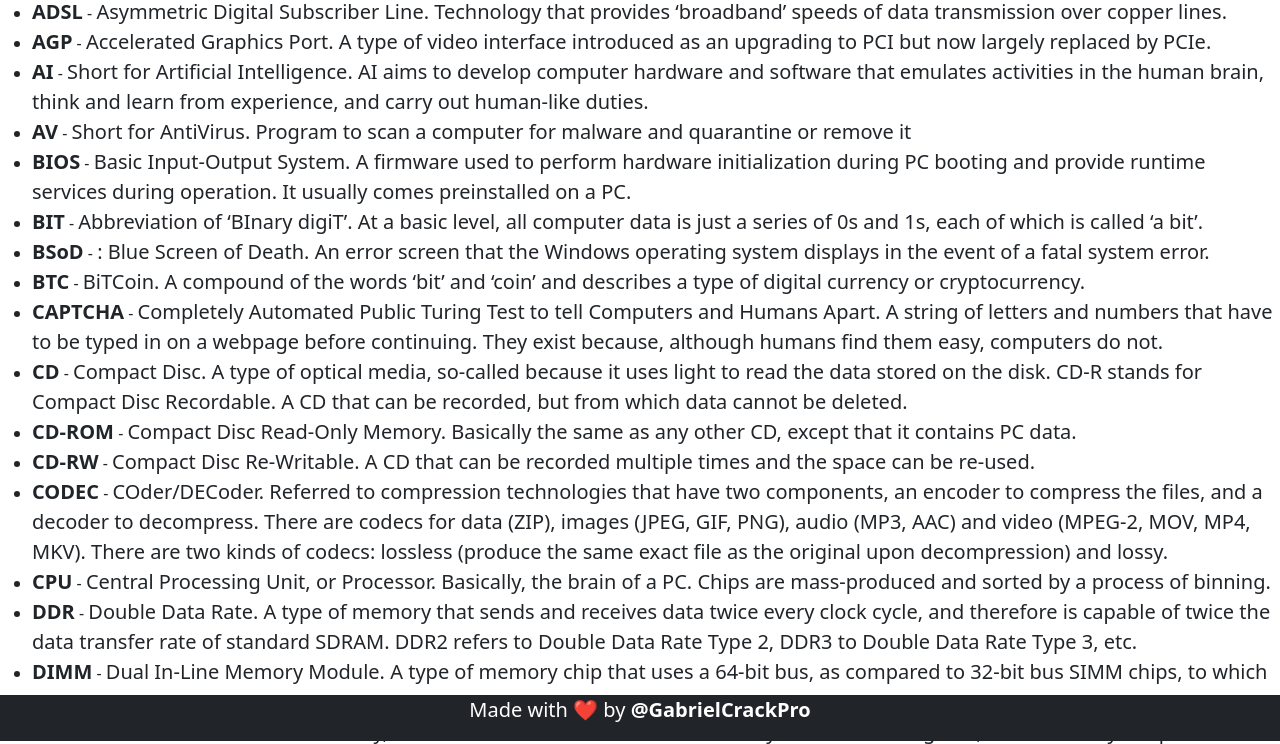
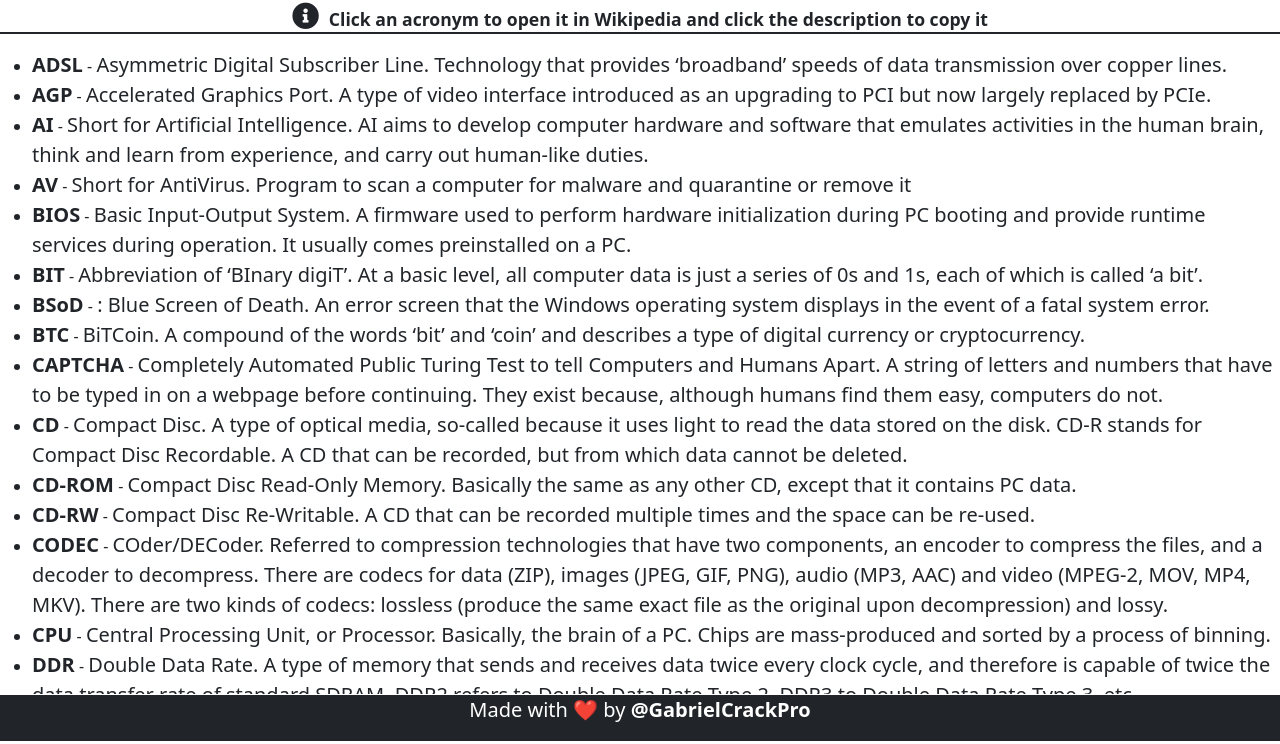
Before and after one commit to GabrielCrackPro/computer-acronyms, a website: page public/index.html in a window 1280 px wide. Shown: the part 59-803 px from the top of the page. Drawn offline with nearby package versions, Linux system fonts and the light colour scheme.

Commit message:
Usage notes added 💻

```diff
--- a/public/index.html
+++ b/public/index.html
@@ -48,6 +48,11 @@
         </div>
       </div>
     </nav>
+    <p id="usage-notes">
+      <i class="fas fa-info-circle"></i>
+      Click an acronym to open it in Wikipedia and click the description to copy
+      it
+    </p>
     <div class="acronyms-container">
       <ul class="acronyms"></ul>
     </div>
--- a/public/style.css
+++ b/public/style.css
@@ -6,6 +6,18 @@
 *::selection {
   background: #212529;
   color: #fff;
+}
+#usage-notes {
+  font-size: 1.1rem;
+  margin-top: 5px;
+  text-align: center;
+  font-weight: bold;
+  border-bottom: 2px solid #212529;
+  color: #212529;
+}
+#usage-notes i {
+  font-size: 1.7rem;
+  margin-right: 5px;
 }
 a {
   text-decoration: none;
```
